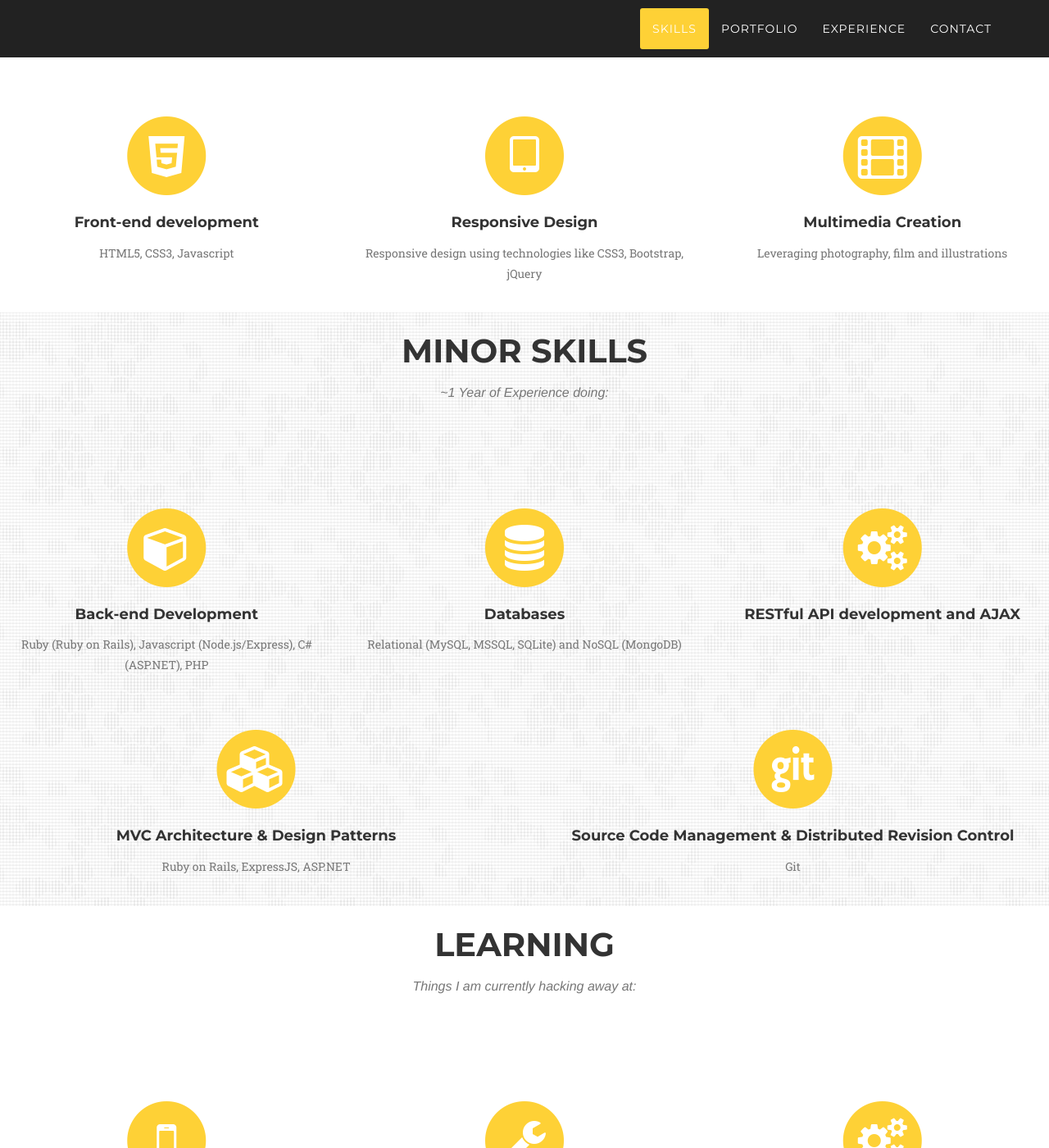
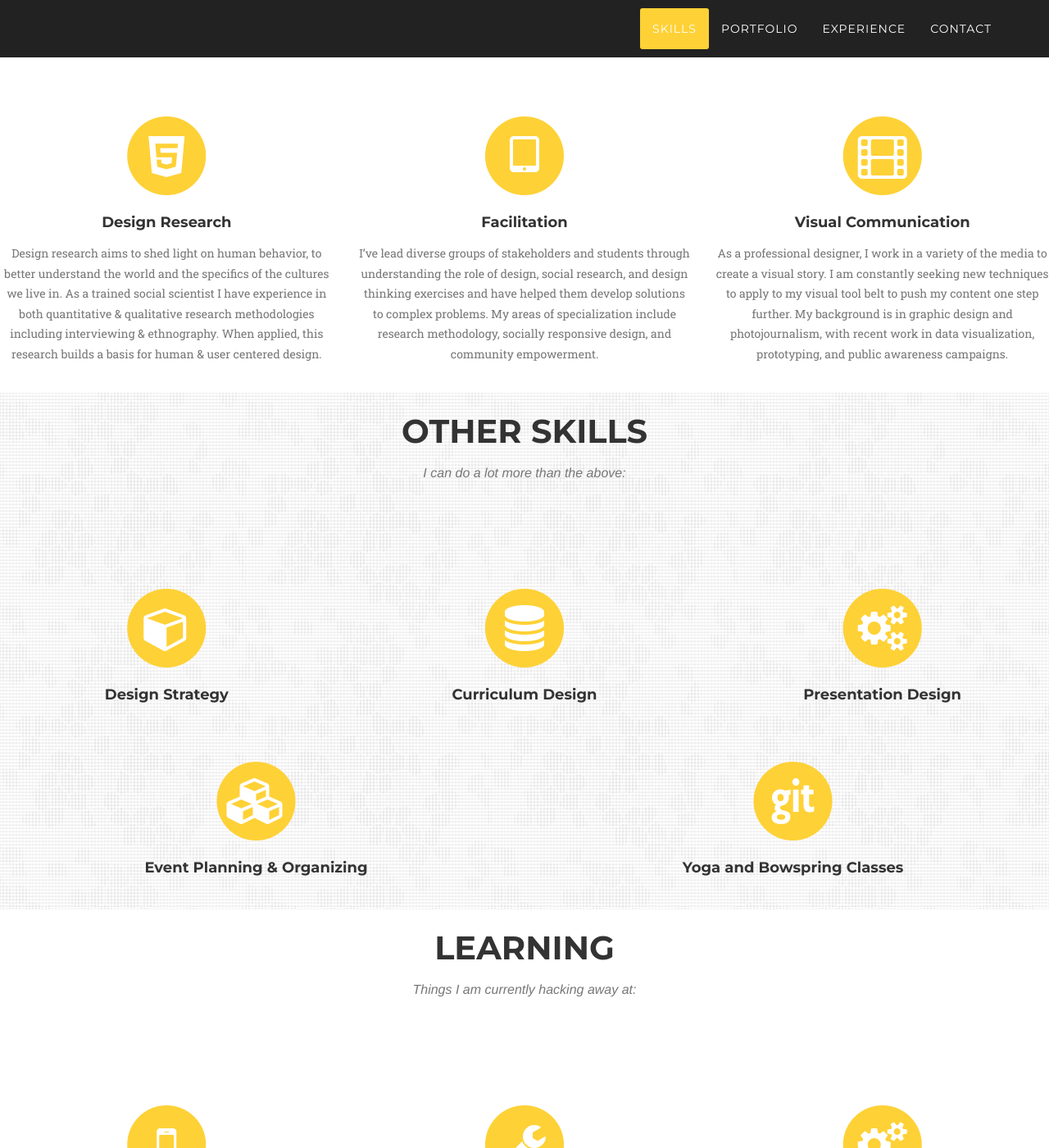
Before and after one commit to jwuetcher/jwuetcher.github.io, a Jekyll site: the page built from index.html, in a window 1280 px wide and 1400 px high, scrolled down 1154 px. Shown: the whole window at 82% size. Built offline with Jekyll 4.4.1, drawn with Linux system fonts in a browser that asks for light colours; some web fonts are replaced; some of the changed text lies outside the part shown.

Commit message:
Update Contact, and skills

```diff
--- a/_config.yml
+++ b/_config.yml
@@ -1,7 +1,7 @@
 # Site settings
 title: My Portfolio
-email: kim.rick@gmail.com
-description: "Rick Kim's Portfolio"
+email: me@justinwuetcher.com
+description: "Justin Wuetcher's Portfolio"
 
 # Color settings (hex-codes without the leading hash-tag)
 color:
@@ -12,16 +12,16 @@ color:
 # Social networks usernames (many more available: google-plus, flickr, dribbble, pinterest, instagram, tumblr, linkedin, etc.)
 social:
   - title: linkedin
-    url: https://www.linkedin.com/pub/rick-kim/30/aa7/a70
+    url: https://www.linkedin.com/in/justinwuetcher
   - title: github
-    url: http://github.com/y7kim
+    url: http://github.com/jwuetcher
   - title: envelope
-    url: mailto:kim.rick@gmail.com
+    url: mailto:me@justinwuetcher.com
 
 # Postal address (add as many lines as necessary)
 address:
-  - line: Waterloo St.
-  - line: Kitchener, ON N2H3V5
+  - line: W. North St.
+  - line: Baltimore, MD 21218
 
 # Build settings
 markdown: kramdown
--- a/_includes/contact.html
+++ b/_includes/contact.html
@@ -4,7 +4,7 @@
             <div class="row">
                 <div class="col-lg-12 text-center">
                     <h2 class="section-heading">Contact Me</h2>
-                    <h3 class="section-subheading text-muted">I'm on the interwebz:</h3>
+                    <h3 class="section-subheading text-muted">I'm on the web:</h3>
                 </div>
             </div>
             <div class="row">
--- a/_includes/skills.html
+++ b/_includes/skills.html
@@ -3,7 +3,7 @@
             <div class="row">
                 <div class="col-lg-12 text-center">
                     <h2 class="section-heading">Major Skills</h2>
-                    <h3 class="section-subheading text-muted">3+ Years of Experience doing:</h3>
+                    <h3 class="section-subheading text-muted">This is probably why you're looking for me:</h3>
                 </div>
             </div>
             <div class="row text-center">
@@ -12,31 +12,32 @@
                         <i class="fa fa-circle fa-stack-2x text-primary"></i>
                         <i class="fa fa-html5 fa-stack-1x fa-inverse"></i>
                     </span>
-                    <h4 class="service-heading">Front-end development</h4>
-                    <p class="text-muted">HTML5, CSS3, Javascript</p>
+                    <h4 class="service-heading">Design Research</h4>
+                    <p class="text-muted">Design research aims to shed light on human behavior, to better understand the world and the specifics of the cultures we live in. As a trained social scientist I have experience in both quantitative & qualitative research methodologies including interviewing & ethnography. When applied, this research builds a basis for human & user centered design.
+</p>
                 </div>
                 <div class="col-md-4">
                     <span class="fa-stack fa-4x">
                         <i class="fa fa-circle fa-stack-2x text-primary"></i>
                         <i class="fa fa-tablet fa-stack-1x fa-inverse"></i>
                     </span>
-                    <h4 class="service-heading">Responsive Design</h4>
-                    <p class="text-muted">Responsive design using technologies like CSS3, Bootstrap, jQuery</p>
+                    <h4 class="service-heading">Facilitation</h4>
+                    <p class="text-muted">I’ve lead diverse groups of stakeholders and students through understanding the role of  design, social research, and design thinking exercises and have helped them develop solutions to complex problems. My areas of specialization include research methodology, socially responsive design, and community empowerment.</p>
                 </div>
                 <div class="col-md-4">
                     <span class="fa-stack fa-4x">
                         <i class="fa fa-circle fa-stack-2x text-primary"></i>
                         <i class="fa fa-film fa-stack-1x fa-inverse"></i>
                     </span>
-                    <h4 class="service-heading">Multimedia Creation</h4>
-                    <p class="text-muted">Leveraging photography, film and illustrations</p>
+                    <h4 class="service-heading">Visual Communication</h4>
+                    <p class="text-muted">As a professional designer, I work in a variety of the media to create a visual story. I am constantly seeking new techniques to apply to my visual tool belt to push my content one step further. My background is in graphic design and photojournalism, with recent work in data visualization, prototyping, and public awareness campaigns.</p>
                 </div>
             </div>
             <div class="bg-png">
             <div class="row ">
                 <div class="col-lg-12 text-center">
-                    <h2 class="section-heading">Minor Skills</h2>
-                    <h3 class="section-subheading text-muted">~1 Year of Experience doing:</h3>
+                    <h2 class="section-heading">Other Skills</h2>
+                    <h3 class="section-subheading text-muted">I can do a lot more than the above:</h3>
                 </div>
             </div>
             <div class="row text-center  ">
@@ -45,23 +46,23 @@
                         <i class="fa fa-circle fa-stack-2x text-primary"></i>
                         <i class="fa fa-cube fa-stack-1x fa-inverse"></i>
                     </span>
-                    <h4 class="service-heading">Back-end Development</h4>
-                    <p class="text-muted">Ruby (Ruby on Rails), Javascript (Node.js/Express), C# (ASP.NET), PHP </p>
+                    <h4 class="service-heading">Design Strategy</h4>
+                    <p class="text-muted"></p>
                 </div>
                 <div class="col-md-4">
                     <span class="fa-stack fa-4x">
                         <i class="fa fa-circle fa-stack-2x text-primary"></i>
                         <i class="fa fa-database fa-stack-1x fa-inverse"></i>
                     </span>
-                    <h4 class="service-heading">Databases</h4>
-                    <p class="text-muted">Relational (MySQL, MSSQL, SQLite) and NoSQL (MongoDB)</p>
+                    <h4 class="service-heading">Curriculum Design</h4>
+                    <p class="text-muted"></p>
                 </div>
                 <div class="col-md-4">
                     <span class="fa-stack fa-4x">
                         <i class="fa fa-circle fa-stack-2x text-primary"></i>
                         <i class="fa fa-cogs fa-stack-1x fa-inverse"></i>
                     </span>
-                    <h4 class="service-heading">RESTful API development and AJAX</h4>
+                    <h4 class="service-heading">Presentation Design</h4>
                     <p class="text-muted"></p>
                 </div>
             </div>
@@ -71,16 +72,16 @@
                         <i class="fa fa-circle fa-stack-2x text-primary"></i>
                         <i class="fa fa-cubes fa-stack-1x fa-inverse"></i>
                     </span>
-                    <h4 class="service-heading">MVC Architecture & Design Patterns</h4>
-                    <p class="text-muted">Ruby on Rails, ExpressJS, ASP.NET</p>
+                    <h4 class="service-heading">Event Planning & Organizing</h4>
+                    <p class="text-muted"></p>
                 </div>
                 <div class="col-md-6">
                     <span class="fa-stack fa-4x">
                         <i class="fa fa-circle fa-stack-2x text-primary"></i>
                         <i class="fa fa-git fa-stack-1x fa-inverse"></i>
                     </span>
-                    <h4 class="service-heading">Source Code Management & Distributed Revision Control</h4>
-                    <p class="text-muted">Git</p>
+                    <h4 class="service-heading">Yoga and Bowspring Classes</h4>
+                    <p class="text-muted"></p>
                 </div>
             </div>
             </div>
@@ -96,24 +97,24 @@
                         <i class="fa fa-circle fa-stack-2x text-primary"></i>
                         <i class="fa fa-mobile fa-stack-1x fa-inverse"></i>
                     </span>
-                    <h4 class="service-heading">Mobile Development</h4>
-                    <p class="text-muted">Android, iOS and PhoneGap</p>
+                    <h4 class="service-heading">Front End Web Development</h4>
+                    <p class="text-muted"></p>
                 </div>
                 <div class="col-md-4">
                     <span class="fa-stack fa-4x">
                         <i class="fa fa-circle fa-stack-2x text-primary"></i>
                         <i class="fa fa-wrench fa-stack-1x fa-inverse"></i>
                     </span>
-                    <h4 class="service-heading">Testing</h4>
-                    <p class="text-muted">RSpec and Jasmine</p>
+                    <h4 class="service-heading">Mobile Development</h4>
+                    <p class="text-muted"></p>
                 </div>
                 <div class="col-md-4">
                     <span class="fa-stack fa-4x">
                         <i class="fa fa-circle fa-stack-2x text-primary"></i>
                         <i class="fa fa-cogs fa-stack-1x fa-inverse"></i>
                     </span>
-                    <h4 class="service-heading">Front-end Javascript Frameworks</h4>
-                    <p class="text-muted">Angular.js</p>
+                    <h4 class="service-heading">tktktktktkt</h4>
+                    <p class="text-muted"></p>
                 </div>
             </div>
             <div class="row text-center">
@@ -122,15 +123,15 @@
                         <i class="fa fa-circle fa-stack-2x text-primary"></i>
                         <i class="fa fa-cloud-upload fa-stack-1x fa-inverse"></i>
                     </span>
-                    <h4 class="service-heading">Cloud Deployment</h4>
-                    <p class="text-muted">Heroku</p>
+                    <h4 class="service-heading">tktktktkt</h4>
+                    <p class="text-muted"></p>
                 </div>
                 <div class="col-md-6">
                     <span class="fa-stack fa-4x">
                         <i class="fa fa-circle fa-stack-2x text-primary"></i>
                         <i class="fa fa-wrench fa-stack-1x fa-inverse"></i>
                     </span>
-                    <h4 class="service-heading">Coffeescript</h4>
+                    <h4 class="service-heading">tktktktkt</h4>
                     <p class="text-muted"></p>
                 </div>
             </div>
```
